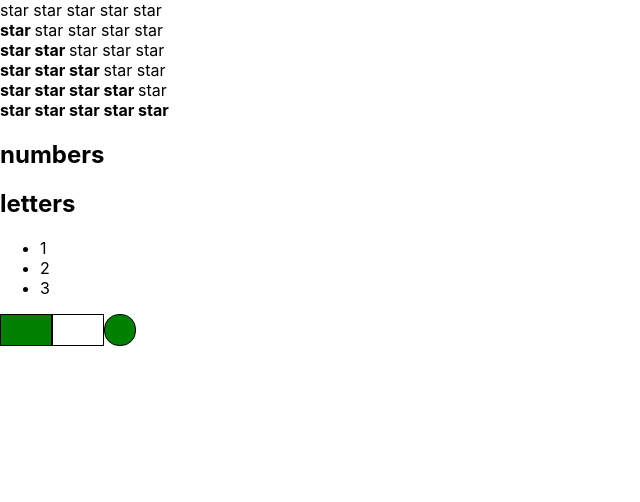
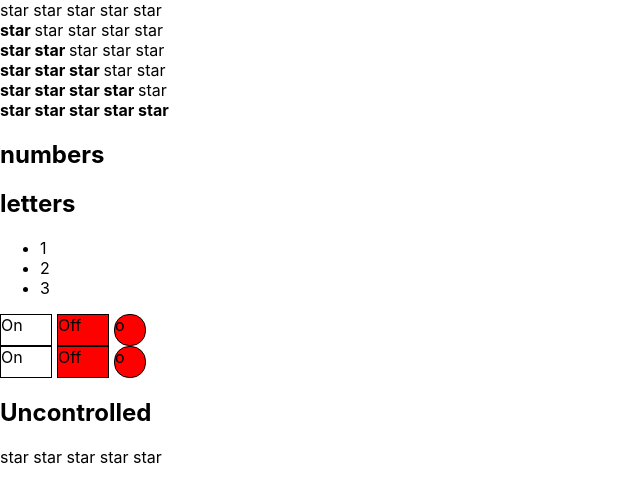
Before and after one commit to alexkarunny/react_prosto, a React (Create React App) app: page / in a window 1280 px wide. Shown: the top 502 px of the page, without its empty margins (0-640 px from the left). Built offline with nearby package versions, Linux system fonts and the light colour scheme.

Commit message:
03_useState

```diff
--- a/src/App.tsx
+++ b/src/App.tsx
@@ -1,11 +1,16 @@
-import React from 'react';
+import React, {useState} from 'react';
 import './App.css';
 import {Accordion} from "./components/Accordion/Accordion";
 import {Rating} from "./components/Rating/Rating";
 import {OnOff} from './components/OnOff/OnOff';
+import {UncontrolledOnOffOnOff} from './components/UncontrolledOnOff/UncontrolledOnOffOnOff';
+import {UncontrolledAccordion} from './components/UncontrolledAccordion/UncontrolledAccordion';
+import {UncontrolledRating} from './components/UncontrolledRating/UncontrolledRating';
 
 export function App() {
-    console.log("app rendering")
+
+    let [isActive, setIsActive] = useState<boolean>(false)
+
     return (
         <div>
             <Rating value={0}/>
@@ -16,7 +21,10 @@ export function App() {
             <Rating value={5}/>
             <Accordion title={'numbers'} collapsed={true}/>
             <Accordion title={'letters'} collapsed={false}/>
-            <OnOff isActive={true}/>
+            <OnOff isActive={isActive} isActiveHandler={setIsActive}/>
+            <UncontrolledOnOffOnOff/>
+            <UncontrolledAccordion title={'Uncontrolled'}/>
+            <UncontrolledRating/>
         </div>
     );
 }
--- a/src/components/OnOff/OnOff.module.css
+++ b/src/components/OnOff/OnOff.module.css
@@ -3,6 +3,7 @@
     width: 50px;
     height: 30px;
     border: 1px solid black;
+    margin-right: 5px;
 }
 
 .on.on_active {
@@ -14,6 +15,7 @@
     width: 50px;
     height: 30px;
     border: 1px solid black;
+    margin-right: 5px;
 }
 
 .off.off_active {
--- a/src/components/OnOff/OnOff.tsx
+++ b/src/components/OnOff/OnOff.tsx
@@ -1,16 +1,19 @@
 
 import classes from './OnOff.module.css'
+import {useState} from 'react';
 
 type OnOffPropsType = {
     isActive: boolean;
+    isActiveHandler: (isActive: boolean) => void
 }
 
 export const OnOff = (props: OnOffPropsType) => {
+
   return (
       <div>
-          <div className={`${classes.on} ${props.isActive && classes.on_active}`}></div>
-          <div className={`${classes.off} ${!props.isActive && classes.off_active}`}></div>
-          <div className={`${classes.switch} ${props.isActive && classes.switch_active}`}></div>
+          <div className={`${classes.on} ${props.isActive && classes.on_active}`} onClick={() => props.isActiveHandler(true)}>On</div>
+          <div className={`${classes.off} ${!props.isActive && classes.off_active}`} onClick={() => props.isActiveHandler(false)}>Off</div>
+          <div className={`${classes.switch} ${props.isActive && classes.switch_active}`} onClick={() => props.isActiveHandler(!props.isActive)}>o</div>
       </div>
   )
 }
--- /dev/null
+++ b/src/components/UncontrolledAccordion/UncontrolledAccordion.tsx
@@ -0,0 +1,35 @@
+import React, {useState} from 'react';
+
+type UncontrolledAccordionProps = {
+    title: string
+}
+
+export function UncontrolledAccordion(props: UncontrolledAccordionProps) {
+    let [collapsed, setCollapsed] = useState<boolean>(true)
+    return (
+        <div>
+            <AccordionTitle title={props.title} collapsedHandler={setCollapsed} collapsed={collapsed}/>
+            {!collapsed && <AccordionBody/>}
+        </div>
+    )
+}
+
+type accordionTitleProps = {
+    title: string
+    collapsedHandler: (collapses: boolean) => void
+    collapsed: boolean
+}
+
+function AccordionTitle(props: accordionTitleProps) {
+    return <h2 onClick={() => props.collapsedHandler(!props.collapsed)}>{props.title}</h2>
+}
+
+function AccordionBody() {
+    return (
+        <ul>
+            <li>5</li>
+            <li>5</li>
+            <li>5</li>
+        </ul>
+    )
+}
--- /dev/null
+++ b/src/components/UncontrolledOnOff/UncontrolledOnOffOnOff.tsx
@@ -0,0 +1,15 @@
+
+import classes from '../OnOff/OnOff.module.css'
+import {useState} from 'react';
+
+
+export const UncontrolledOnOffOnOff = () => {
+    let [isActive, setIsActive] = useState<boolean>(false)
+  return (
+      <div>
+          <div className={`${classes.on} ${isActive && classes.on_active}`} onClick={() => setIsActive(true)}>On</div>
+          <div className={`${classes.off} ${!isActive && classes.off_active}`} onClick={() => setIsActive(false)}>Off</div>
+          <div className={`${classes.switch} ${isActive && classes.switch_active}`} onClick={() => setIsActive(!isActive)}>o</div>
+      </div>
+  )
+}
--- /dev/null
+++ b/src/components/UncontrolledRating/UncontrolledRating.tsx
@@ -0,0 +1,28 @@
+import React, {useState} from 'react';
+
+export function UncontrolledRating() {
+    let [value, setValue] = useState<0 | 1 | 2 | 3 | 4 | 5>(0)
+    return (
+        <div>
+            <Star selected={value > 0} value={1} setValue={setValue}/>
+            <Star selected={value > 1} value={2} setValue={setValue}/>
+            <Star selected={value > 2} value={3} setValue={setValue}/>
+            <Star selected={value > 3} value={4} setValue={setValue}/>
+            <Star selected={value > 4} value={5} setValue={setValue}/>
+        </div>
+    )
+}
+
+type starProps = {
+    selected: boolean
+    value: 0 | 1 | 2 | 3 | 4 | 5
+    setValue: (value: 0 | 1 | 2 | 3 | 4 | 5) => void
+}
+
+function Star(props: starProps) {
+    const onClickHandler = () => {
+        props.setValue(props.value)
+    }
+    return props.selected ? <b><span onClick={onClickHandler}>star </span></b> :
+        <span onClick={onClickHandler}>star </span>
+}
```
